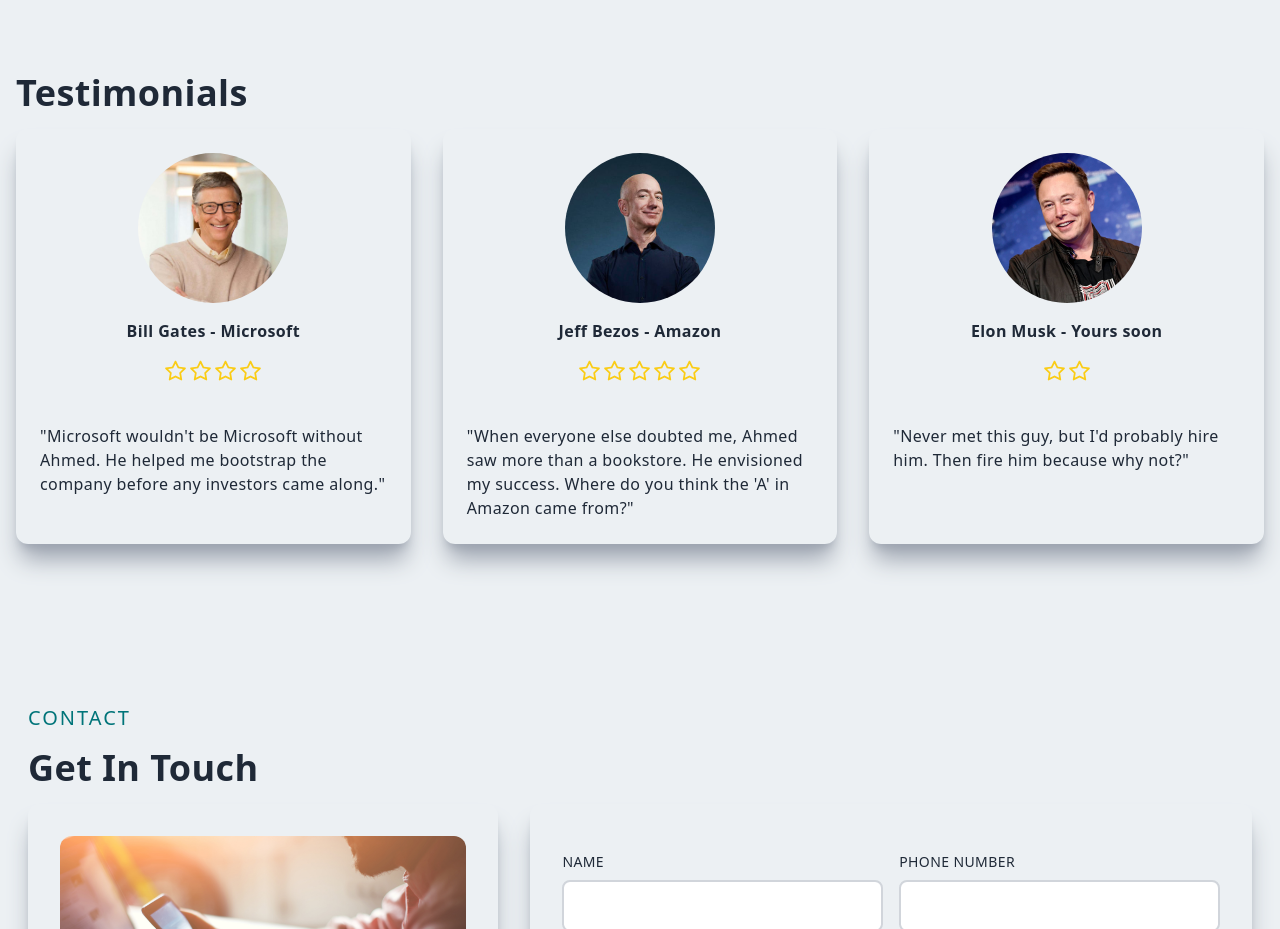
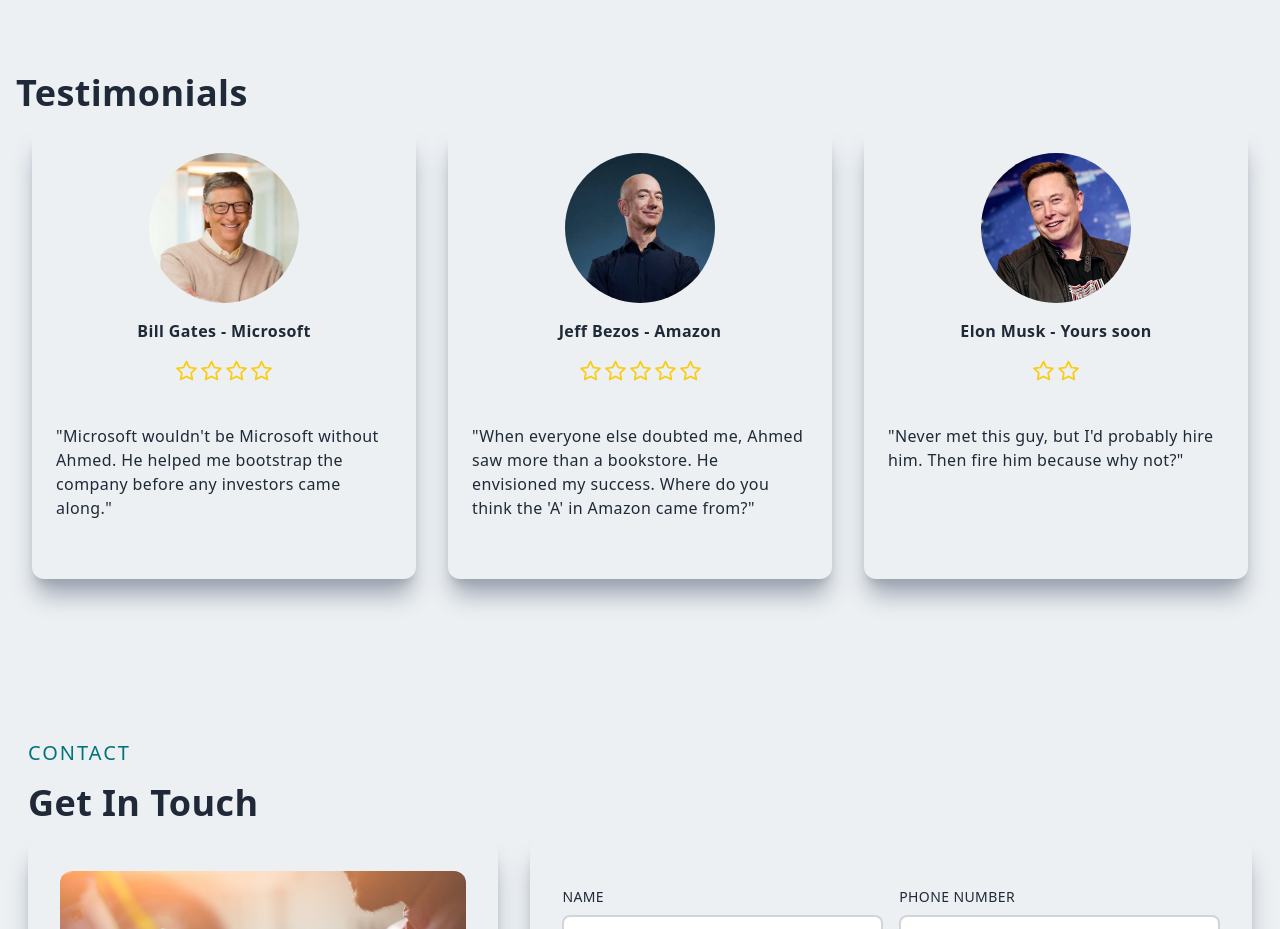
Before and after one commit to lazybump/Portfolio-site-Old, a Next.js app: page / in a window 1280 px wide. Shown: the part 3140-4069 px from the top of the page. Built offline with nearby package versions, Linux system fonts and the light colour scheme.

Commit message:
add testimonials section

```diff
--- a/components/TestimonialItem.tsx
+++ b/components/TestimonialItem.tsx
@@ -17,7 +17,7 @@
   stars,
 }: TestimonialItemProps) => {
   return (
-    <div className="flex flex-col items-center p-6 shadow-xl shadow-gray-400 rounded-xl">
+    <div className="flex flex-col items-center p-6 h-[450px] shadow-xl w-96 shadow-gray-400 rounded-xl">
       <Image
         className="rounded-full"
         src={imgUrl}
--- a/components/Testimonials.tsx
+++ b/components/Testimonials.tsx
@@ -5,7 +5,7 @@
   return (
     <div id="testimonials" className="p-4 my-20">
       <h2 className="py-4">Testimonials</h2>
-      <div className="grid gap-8 md:grid-cols-2 lg:grid-cols-3">
+      <div className="flex flex-wrap justify-around">
         {testimonials.map((testimonial) => (
           <TestimonialItem key={testimonial.id} {...testimonial} />
         ))}
```
